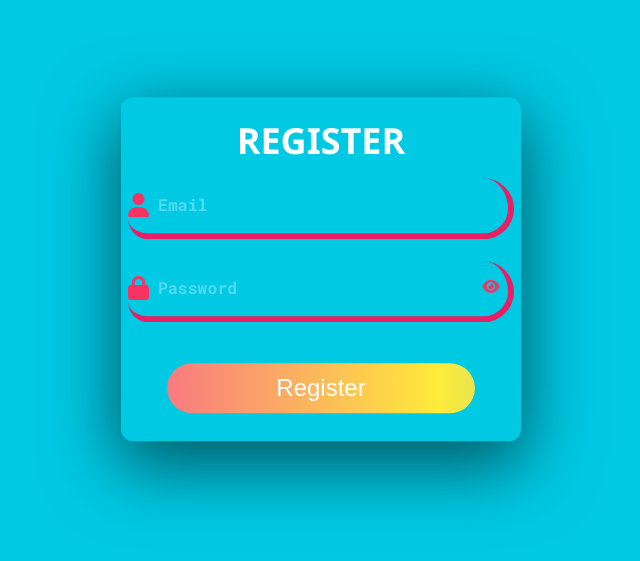
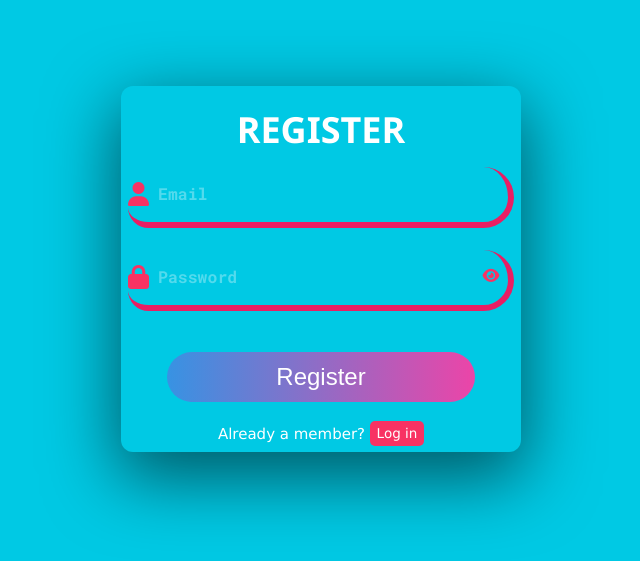
Before and after one commit to Walter-Tronics/HNGx_task_3, a React (Vite) app: page /signup in a window 1280 px wide. Shown: the part 131-692 px from the top of the page, without its empty margins (319-959 px from the left). Built offline with nearby package versions, Linux system fonts and the light colour scheme.

Commit message:
add a link to the login page when user has an account

```diff
--- a/src/components/signup.jsx
+++ b/src/components/signup.jsx
@@ -4,6 +4,7 @@
 import { ToastContainer, toast } from 'react-toastify';
 import 'react-toastify/dist/ReactToastify.css';
 import { useDbase } from '../context';
+import { Link } from 'react-router-dom';
 
 
 
@@ -108,6 +109,10 @@
                     </div>
 
                     <input type="submit" id="submit" value="Register" />
+
+                    <span className='signup'>
+                    Already a member? <Link to='/'>Log in</Link>
+                    </span>
                 </form>
             </div>
             <ToastContainer />
```
